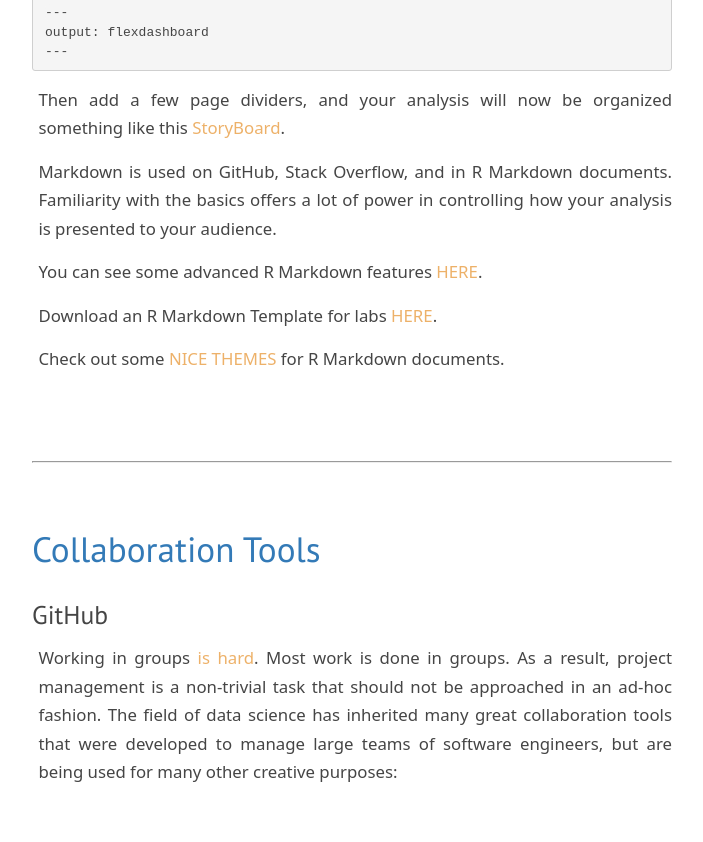
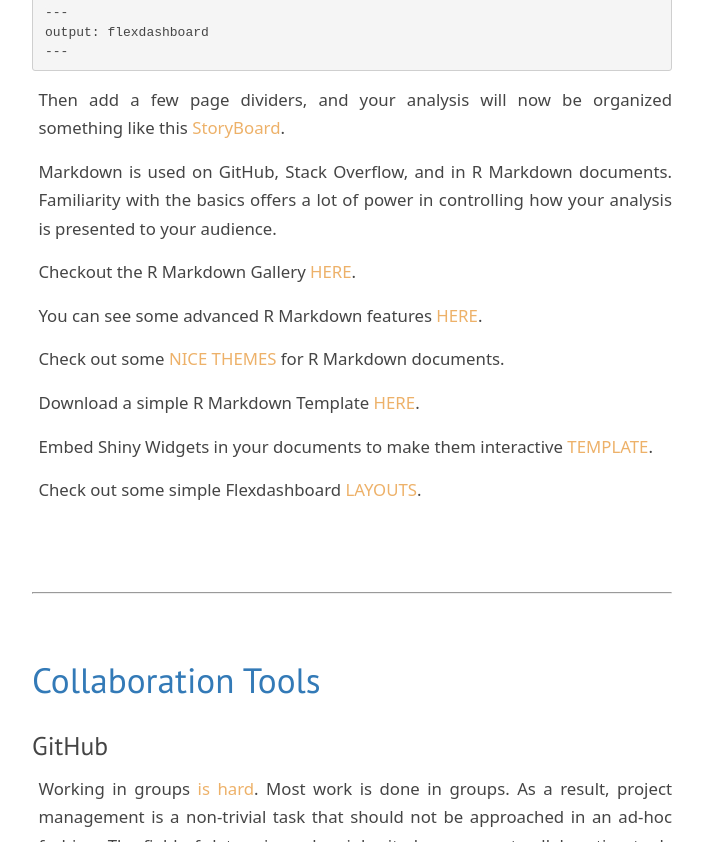
Before and after one commit to DS4PS/ds4ps.github.io, a Jekyll site: the page built from welcome.md, in a window 1280 px wide and 900 px high, scrolled down 6355 px, cut to the strip 0-842 px from the top of the window. Shown: the whole strip, without its empty margins (288-991 px from the left). Built offline with Jekyll 4.4.1, drawn with Linux system fonts in a browser that asks for light colours; nearby versions of some CDN libraries; library files that are not in the unit come from our copies.

Commit message:
Update welcome.md

```diff
--- a/welcome.md
+++ b/welcome.md
@@ -163,12 +163,17 @@
 
 Markdown is used on GitHub, Stack Overflow, and in R Markdown documents. Familiarity with the basics offers a lot of power in controlling how your analysis is presented to your audience.
 
+Checkout the R Markdown Gallery [HERE](https://rmarkdown.rstudio.com/articles.html).
+
 You can see some advanced R Markdown features [HERE](https://ds4ps.github.io/Data-Science-Class/HANDOUTS/R_Markdown_Template.html).
-
-Download an R Markdown Template for labs [HERE](https://cdn.rawgit.com/DS4PS/Data-Science-Class/d7a11a0e/TEMPLATES/MarkdownTemplate.RMD).
 
 Check out some [NICE THEMES](http://www.datadreaming.org/post/r-markdown-theme-gallery/) for R Markdown documents.
 
+Download a simple R Markdown Template [HERE](https://cdn.rawgit.com/DS4PS/Data-Science-Class/d7a11a0e/TEMPLATES/MarkdownTemplate.RMD).
+
+Embed Shiny Widgets in your documents to make them interactive [TEMPLATE](https://cdn.rawgit.com/DS4PS/Data-Science-Class/53c986f1/TEMPLATES/ShinyWidgetsDemo.Rmd).
+
+Check out some simple Flexdashboard [LAYOUTS](https://rmarkdown.rstudio.com/flexdashboard/layouts.html).
 
 <br><br>
 
```
